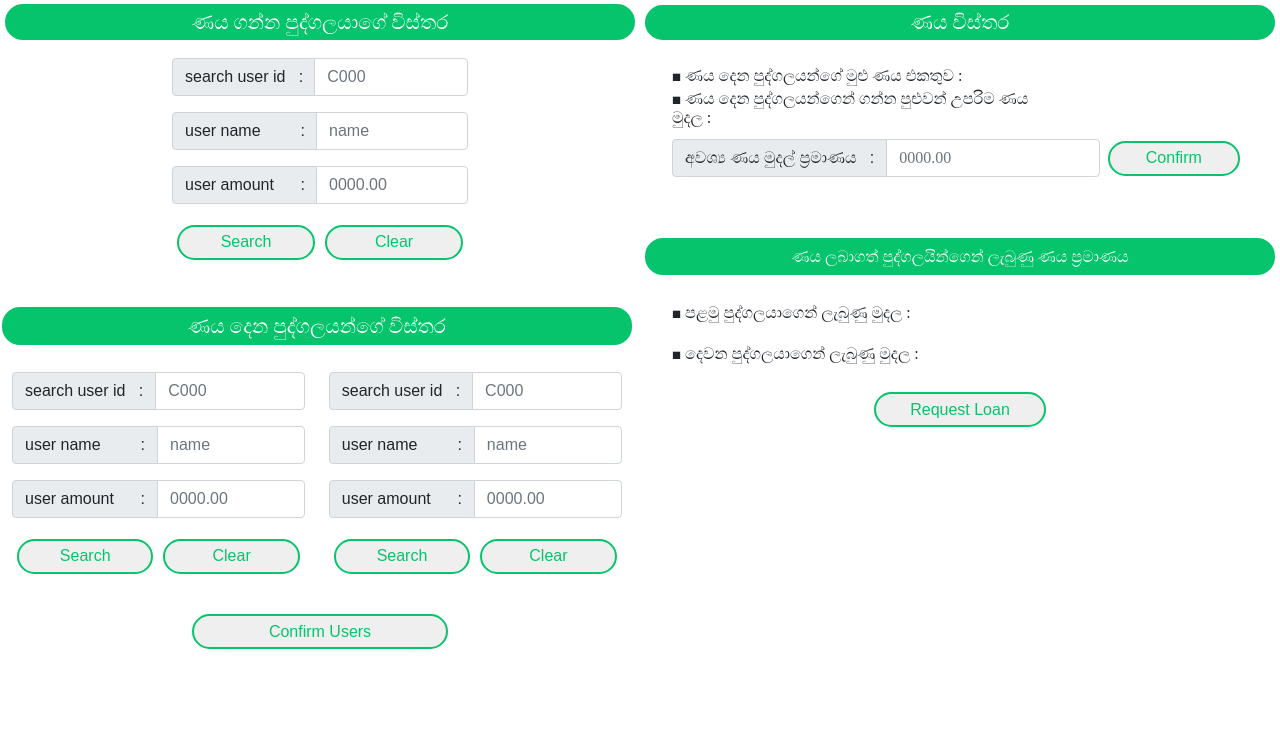
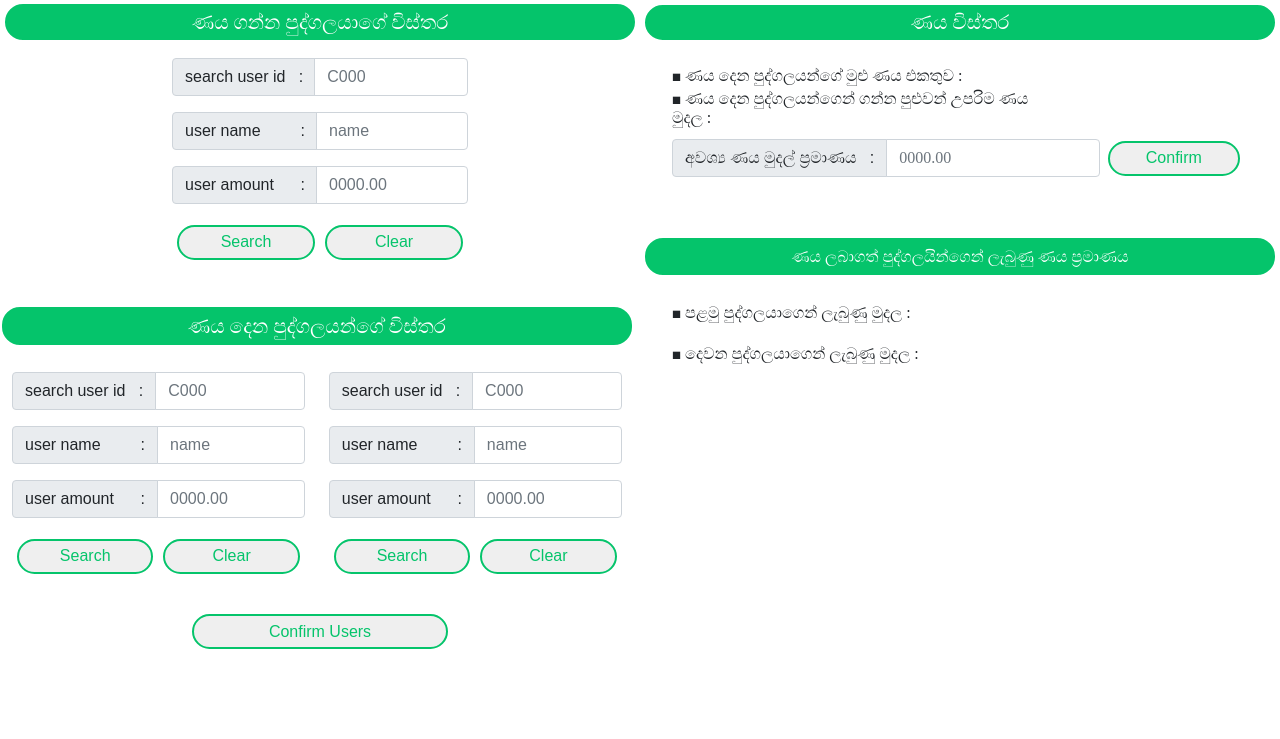
Before and after one commit to Mindula-Dilthushan/Sittu, a Flask app: page /loan in a window 1280 px wide. Shown: the part 61-800 px from the top of the page. Run offline with Flask 2, Linux system fonts and the light colour scheme.

Commit message:
updates-app

```diff
--- a/app.py
+++ b/app.py
@@ -141,55 +141,6 @@ def confirm_users():
     )
 
 
-@app.route('/loan_req', methods=["GET", "POST"])
-def loan_req():
-    userid = ''
-    username = ''
-    useramount = ''
-
-    if request.method == "POST":
-        if "userid" in request.form:
-            userid = request.form["userid"]
-        if "username" in request.form:
-            username = request.form["username"]
-        if "useramount" in request.form:
-            useramount = request.form["useramount"]
-
-    isEmpty = empty_data(userdb)
-
-    if userid == '' or username == '' or useramount == '':
-        pass
-    else:
-        if isEmpty:
-            savedata = {
-                           'id': userid,
-                           'name': username,
-                           'amount': useramount
-                       },
-            exit_file = open(userdb, "w")
-            json.dump(savedata, exit_file, indent=3)
-            exit_file.close()
-
-        else:
-
-            def saveJson(data, userdb='db/userdb.json'):
-                with open(userdb, 'r+') as db:
-                    json_data = json.load(db)
-                    json_data.append(data)
-                    db.seek(0)
-                    json.dump(json_data, db, indent=3)
-
-            savedata = {
-                'id': userid,
-                'name': username,
-                'amount': useramount
-            }
-
-            saveJson(savedata)
-
-    return render_template('index.html')
-
-
 @app.route('/test')
 def test():
     return "test"
--- a/templates/loan.html
+++ b/templates/loan.html
@@ -201,7 +201,9 @@
                         <input readonly id="user_2_last_amount" class="div-data-1-0" value="">
                     </div>
                     <div class="loan-form-3-bottom-6">
-                        <button type="button" class="btn-loan-amount mt-3">Request Loan</button>
+<!--                        <form method="post" action="{{url_for('loan_req')}}">-->
+<!--                            <button type="submit" class="btn-loan-amount mt-3">Request Loan</button>-->
+<!--                        </form>-->
                     </div>
                 </div>
             </form>
@@ -209,6 +211,7 @@
     </div>
 </form>
 
+
 <!--import js files --------------------------------------------------------------------------------------------------->
 <script src="../static/js/jquery-3.6.0.min.js"></script>
 <script src="../static/js/main.js"></script>
```
